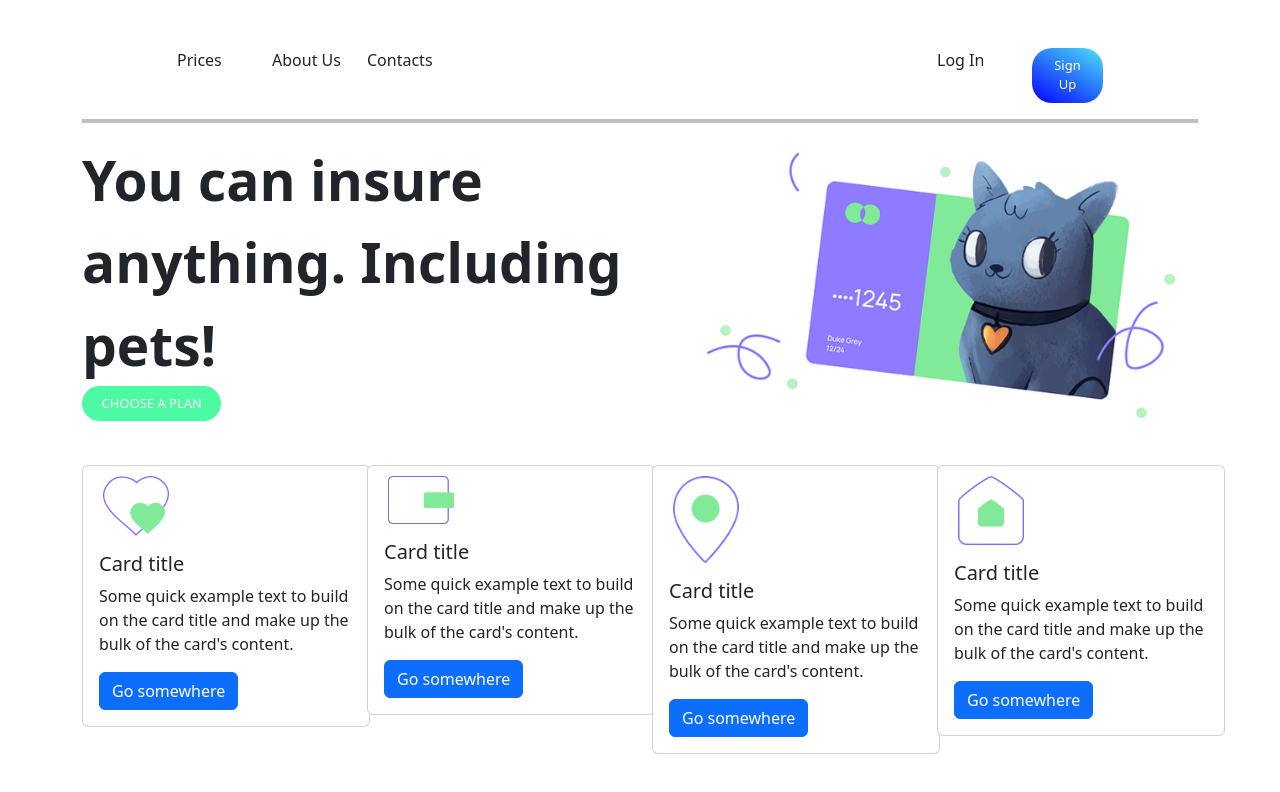
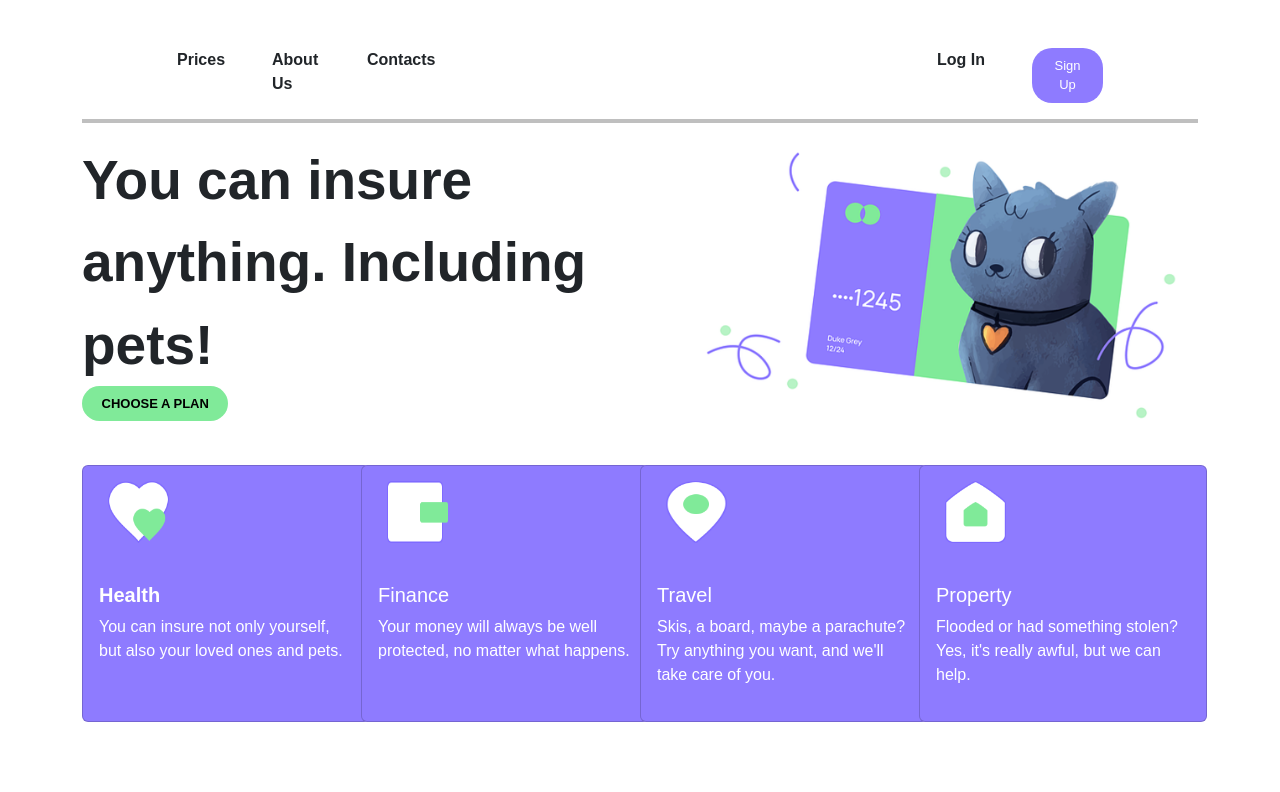
Before and after one commit to Lukerogan/Grid-challenge, a plain HTML site: page index.html in a window 1280 px wide. Drawn offline with nearby package versions, Linux system fonts and the light colour scheme.

Commit message:
i-think-im-finished

```diff
--- a/css/style.css
+++ b/css/style.css
@@ -7,18 +7,30 @@ hr {
 }
 
 .card-img{
+    height: 30%;
     width: 30%;
-    padding-top: 10px;
-    padding-left: 20px;
+    padding-top: 15px;
+    padding-left: 25px;
 }
 
+.card{
+    background-color: #8e7bff;
+    color: #fff;
+}
 
+body{
+    font-family:Arial, Helvetica, sans-serif;
+    font-weight: bold;
+}
 
+p{
+    font-weight: normal;
+}
 
 .sign-up {
     border: none;
     color: #fff;
-    background-image: linear-gradient(30deg, #0400ff, #4ce3f7);
+    background-image: linear-gradient(30deg, #8e7bff,#8e7bff  );
     border-radius: 20px;
     background-size: 100% auto;
     font-family: inherit;
@@ -50,13 +62,14 @@ hr {
 
 .Choose-plan {
     border: none;
-    color: #fff;
-    background-image: linear-gradient(30deg, #00ff80ad, #00ff80ad);
+    color: #000000;
+    background-image: linear-gradient(30deg, #80ea99,#80ea99);
     border-radius: 20px;
     background-size: 100% auto;
     font-family: inherit;
     font-size: 13px;
     padding: 0.6em 1.5em;
+    font-weight: bold;
    }
 
    .Choose-plan:hover {
--- a/index.html
+++ b/index.html
@@ -15,9 +15,7 @@
 
     <div class="row mt-5">
       <div class="col"></div>
-            <div class="col">
-                <p>Prices</p>
-            </div>
+      <div class="col">Prices</div>
       <div class="col">About Us</div>
       <div class="col">Contacts</div>
       <div class="col"></div>
@@ -50,38 +48,53 @@
 
 
     <div class="row">
-            <div class="col-3"><div class="card" style="width: 18rem;">
+      <div class="card-group">
+        <div class="col-3">
+          <div class="card h-100" style="width: 18rem;">
             <img class="card-img" src="img/health.png" alt="Card image cap">
+            <br>
             <div class="card-body">
-                  <h5 class="card-title">Card title</h5>
-                  <p class="card-text">Some quick example text to build on the card title and make up the bulk of the card's content.</p>
-                  <a href="#" class="btn btn-primary">Go somewhere</a>
+              <h5 class="card-title"><b>Health</b></h5>
+              <p class="card-text">You can insure not only yourself, but also your loved ones and pets.</p>
+
             </div>
-              </div></div>
-            <div class="col-3"><div class="card" style="width: 18rem;">
+          </div>
+        </div>
+        <div class="col-3">
+          <div class="card h-100" style="width: 18rem;">
             <img class="card-img" src="img/finance.png" alt="Card image cap">
+            <br>
             <div class="card-body">
-                  <h5 class="card-title">Card title</h5>
-                  <p class="card-text">Some quick example text to build on the card title and make up the bulk of the card's content.</p>
-                  <a href="#" class="btn btn-primary">Go somewhere</a>
+              <h5 class="card-title">Finance</h5>
+              <p class="card-text">Your money will always be well protected, no matter what happens.</p>
+
             </div>
-              </div></div>
-            <div class="col-3"><div class="card" style="width: 18rem;">
+          </div>
+        </div>
+        <div class="col-3">
+          <div class="card h-100" style="width: 18rem;">
             <img class="card-img" src="img/travel.png" alt="Card image cap">
+            <br>
             <div class="card-body">
-                  <h5 class="card-title">Card title</h5>
-                  <p class="card-text">Some quick example text to build on the card title and make up the bulk of the card's content.</p>
-                  <a href="#" class="btn btn-primary">Go somewhere</a>
+              <h5 class="card-title">Travel</h5>
+              <p class="card-text">Skis, a board, maybe a parachute? Try anything you want, and we'll take care of you.
+              </p>
+
             </div>
-              </div></div>
-            <div class="col-3"><div class="card" style="width: 18rem;">
+          </div>
+        </div>
+        <div class="col-3">
+          <div class="card h-100" style="width: 18rem;">
             <img class="card-img" src="img/property.png" alt="Card image cap">
+            <br>
             <div class="card-body">
-                  <h5 class="card-title">Card title</h5>
-                  <p class="card-text">Some quick example text to build on the card title and make up the bulk of the card's content.</p>
-                  <a href="#" class="btn btn-primary">Go somewhere</a>
+              <h5 class="card-title">Property</h5>
+              <p class="card-text">Flooded or had something stolen? Yes, it's really awful, but we can help.</p>
+
             </div>
-              </div></div>
+          </div>
+        </div>
+      </div>
     </div>
 
 
```
Lines whose indentation alone changed are shown as unchanged.
